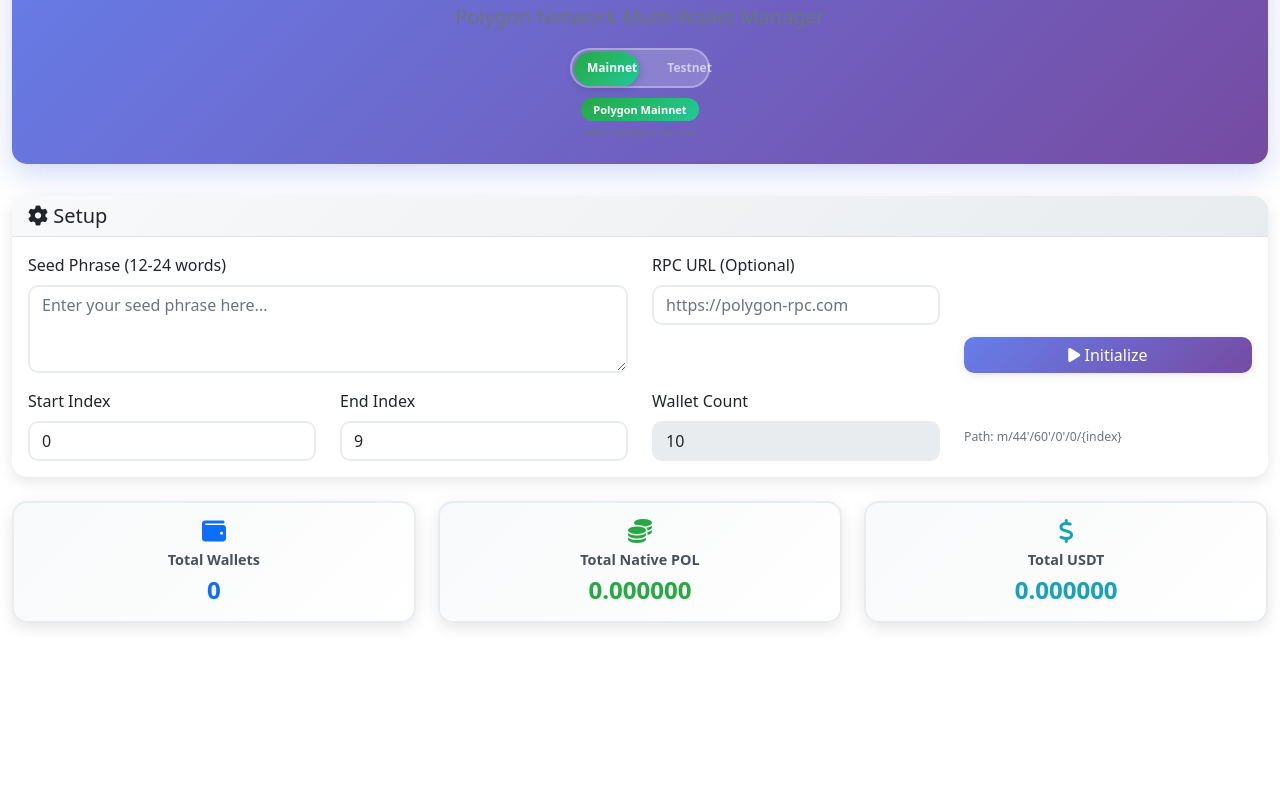
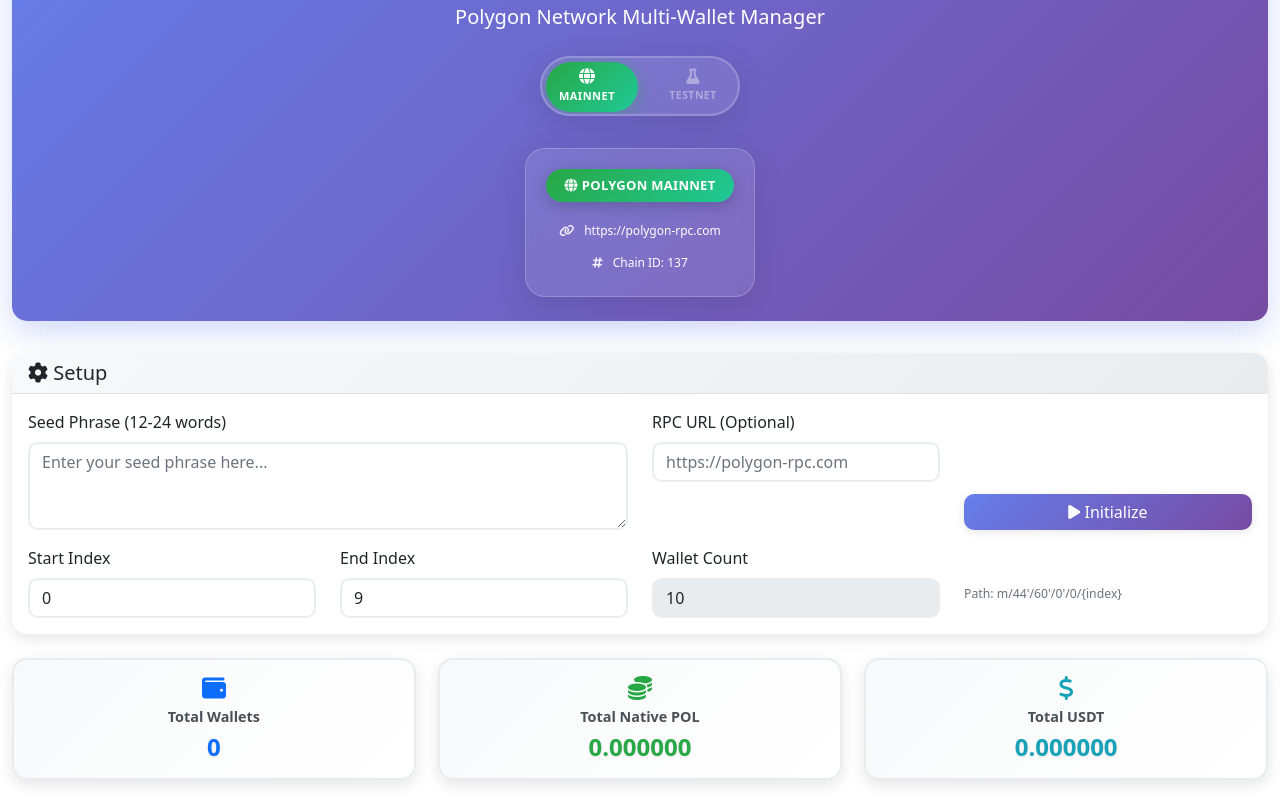
Before and after one commit to dtrbinh/evm_hd_wallet_manager, a plain HTML site: page index.html in a window 1280 px wide. Shown: the part 97-909 px from the top of the page. Before the commit the page ends 800 px from the top, so only its background shows below. Drawn offline with nearby package versions, Linux system fonts and the light colour scheme; a script that the page names is missing.

Commit message:
fix: update ui

```diff
--- a/index.html
+++ b/index.html
@@ -34,18 +34,42 @@
                     <p class="lead text-muted">Polygon Network Multi-Wallet Manager</p>
 
                     <!-- Network Switch -->
-                    <div class="network-switch-container mt-3">
-                        <div class="network-switch">
-                            <input type="checkbox" id="networkSwitch" class="network-toggle" onchange="toggleNetwork()">
-                            <label for="networkSwitch" class="network-label">
-                                <span class="network-text-mainnet">Mainnet</span>
-                                <span class="network-text-testnet">Testnet</span>
-                                <div class="network-slider"></div>
-                            </label>
-                        </div>
-                        <div class="network-info mt-2">
-                            <span id="currentNetwork" class="badge bg-success">Polygon Mainnet</span>
-                            <span id="currentRPC" class="text-muted small d-block">https://polygon-rpc.com</span>
+                    <div class="network-switch-container mt-4">
+                        <div class="network-switch-wrapper">
+                            <div class="network-switch">
+                                <input type="checkbox" id="networkSwitch" class="network-toggle" onchange="toggleNetwork()">
+                                <label for="networkSwitch" class="network-label">
+                                    <div class="network-option mainnet-option">
+                                        <i class="fas fa-globe"></i>
+                                        <span>Mainnet</span>
+                                    </div>
+                                    <div class="network-option testnet-option">
+                                        <i class="fas fa-flask"></i>
+                                        <span>Testnet</span>
+                                    </div>
+                                    <div class="network-slider">
+                                    </div>
+                                </label>
+                            </div>
+                            <div class="network-info mt-3">
+                                <div class="current-network-card">
+                                    <div class="network-status">
+                                        <span id="currentNetwork" class="badge bg-mainnet">
+                                            <i class="fas fa-globe me-1"></i>Polygon Mainnet
+                                        </span>
+                                        <div class="network-details mt-2">
+                                            <div class="network-detail-item">
+                                                <i class="fas fa-link text-muted me-1"></i>
+                                                <span id="currentRPC" class="text-muted small">https://polygon-rpc.com</span>
+                                            </div>
+                                            <div class="network-detail-item">
+                                                <i class="fas fa-hashtag text-muted me-1"></i>
+                                                <span id="currentChainId" class="text-muted small">Chain ID: 137</span>
+                                            </div>
+                                        </div>
+                                    </div>
+                                </div>
+                            </div>
                         </div>
                     </div>
                 </div>
--- a/scripts/main.js
+++ b/scripts/main.js
@@ -582,8 +582,9 @@
     const networkSwitch = document.getElementById('networkSwitch');
     const currentNetworkEl = document.getElementById('currentNetwork');
     const currentRPCEl = document.getElementById('currentRPC');
+    const currentChainIdEl = document.getElementById('currentChainId');
 
-    if (!networkSwitch || !currentNetworkEl || !currentRPCEl) {
+    if (!networkSwitch || !currentNetworkEl || !currentRPCEl || !currentChainIdEl) {
         return;
     }
 
@@ -591,19 +592,23 @@
 
     if (walletManager) {
         const network = walletManager.getCurrentNetwork();
-        currentNetworkEl.textContent = network.name;
+        const icon = isTestnet ? 'fas fa-flask' : 'fas fa-globe';
+        currentNetworkEl.innerHTML = `<i class="${icon} me-1"></i>${network.name}`;
         currentNetworkEl.className = `badge ${isTestnet ? 'bg-testnet' : 'bg-mainnet'}`;
         currentRPCEl.textContent = network.rpcUrl;
+        currentChainIdEl.textContent = `Chain ID: ${network.chainId}`;
     } else {
         // Default display when no wallet manager
         if (isTestnet) {
-            currentNetworkEl.textContent = 'Polygon Amoy Testnet';
+            currentNetworkEl.innerHTML = '<i class="fas fa-flask me-1"></i>Polygon Amoy Testnet';
             currentNetworkEl.className = 'badge bg-testnet';
             currentRPCEl.textContent = 'https://rpc-amoy.polygon.technology';
+            currentChainIdEl.textContent = 'Chain ID: 80002';
         } else {
-            currentNetworkEl.textContent = 'Polygon Mainnet';
+            currentNetworkEl.innerHTML = '<i class="fas fa-globe me-1"></i>Polygon Mainnet';
             currentNetworkEl.className = 'badge bg-mainnet';
             currentRPCEl.textContent = 'https://polygon-rpc.com';
+            currentChainIdEl.textContent = 'Chain ID: 137';
         }
     }
 }
--- a/styles/main.css
+++ b/styles/main.css
@@ -20,6 +20,10 @@
 .header-section h1 {
     color: white !important;
     -webkit-text-fill-color: white !important;
+}
+
+.header-section .lead {
+    color: white !important;
 }
 
 /* Card styling */
@@ -651,6 +655,13 @@
     justify-content: center;
 }
 
+.network-switch-wrapper {
+    display: flex;
+    flex-direction: column;
+    align-items: center;
+    gap: 1rem;
+}
+
 .network-switch {
     position: relative;
     display: inline-block;
@@ -664,79 +675,246 @@
     display: flex;
     align-items: center;
     justify-content: space-between;
-    width: 140px;
-    height: 40px;
-    background: rgba(255, 255, 255, 0.2);
-    border-radius: 25px;
+    width: 200px;
+    height: 60px;
+    background: rgba(255, 255, 255, 0.1);
+    border-radius: 35px;
     position: relative;
     cursor: pointer;
-    transition: all 0.3s ease;
-    border: 2px solid rgba(255, 255, 255, 0.3);
-    backdrop-filter: blur(10px);
+    transition: all 0.4s cubic-bezier(0.4, 0, 0.2, 1);
+    border: 2px solid rgba(255, 255, 255, 0.2);
+    backdrop-filter: blur(15px);
+    box-shadow: 0 8px 32px rgba(0, 0, 0, 0.1);
+    overflow: hidden;
 }
 
 .network-label:hover {
-    background: rgba(255, 255, 255, 0.3);
-    border-color: rgba(255, 255, 255, 0.5);
+    background: rgba(255, 255, 255, 0.15);
+    border-color: rgba(255, 255, 255, 0.4);
+    box-shadow: 0 12px 40px rgba(0, 0, 0, 0.15);
+    transform: translateY(-2px);
 }
 
-.network-text-mainnet,
-.network-text-testnet {
-    font-size: 12px;
-    font-weight: 600;
-    color: white;
+.network-option {
+    display: flex;
+    flex-direction: column;
+    align-items: center;
+    justify-content: center;
+    width: 90px;
+    height: 100%;
     z-index: 2;
     position: relative;
-    padding: 0 15px;
+    transition: all 0.3s ease;
+    gap: 4px;
+}
+
+.network-option i {
+    font-size: 16px;
+    color: rgba(255, 255, 255, 0.8);
+    transition: all 0.3s ease;
+}
+
+.network-option span {
+    font-size: 11px;
+    font-weight: 700;
+    color: rgba(255, 255, 255, 0.8);
+    text-transform: uppercase;
+    letter-spacing: 0.5px;
     transition: all 0.3s ease;
 }
 
 .network-slider {
     position: absolute;
-    top: 2px;
-    left: 2px;
-    width: 65px;
-    height: 34px;
+    top: 4px;
+    left: 4px;
+    width: 92px;
+    height: 50px;
     background: linear-gradient(135deg, #28a745 0%, #20c997 100%);
-    border-radius: 20px;
-    transition: all 0.3s ease;
-    box-shadow: 0 2px 10px rgba(0, 0, 0, 0.2);
+    border-radius: 30px;
+    transition: all 0.4s cubic-bezier(0.4, 0, 0.2, 1);
+    box-shadow: 0 4px 20px rgba(40, 167, 69, 0.4);
+    display: flex;
+    align-items: center;
+    justify-content: center;
 }
 
+
+
+/* Active states */
 .network-toggle:checked + .network-label .network-slider {
-    transform: translateX(71px);
+    transform: translateX(104px);
     background: linear-gradient(135deg, #ffc107 0%, #fd7e14 100%);
+    box-shadow: 0 4px 20px rgba(255, 193, 7, 0.4);
 }
 
-.network-toggle:checked + .network-label .network-text-mainnet {
-    opacity: 0.6;
+
+
+.network-toggle:checked + .network-label .mainnet-option {
+    opacity: 0.5;
+    transform: scale(0.95);
 }
 
-.network-toggle:not(:checked) + .network-label .network-text-testnet {
-    opacity: 0.6;
+.network-toggle:not(:checked) + .network-label .testnet-option {
+    opacity: 0.5;
+    transform: scale(0.95);
 }
 
+.network-toggle:checked + .network-label .testnet-option i,
+.network-toggle:checked + .network-label .testnet-option span {
+    color: rgba(255, 255, 255, 1);
+}
+
+.network-toggle:not(:checked) + .network-label .mainnet-option i,
+.network-toggle:not(:checked) + .network-label .mainnet-option span {
+    color: rgba(255, 255, 255, 1);
+}
+
+/* Network Info Card */
 .network-info {
     text-align: center;
+    width: 100%;
+    max-width: 300px;
+}
+
+.current-network-card {
+    background: rgba(255, 255, 255, 0.1);
+    border-radius: 20px;
+    padding: 20px;
+    backdrop-filter: blur(15px);
+    border: 1px solid rgba(255, 255, 255, 0.2);
+    box-shadow: 0 8px 32px rgba(0, 0, 0, 0.1);
+    transition: all 0.3s ease;
+}
+
+.current-network-card:hover {
+    background: rgba(255, 255, 255, 0.15);
+    transform: translateY(-2px);
+    box-shadow: 0 12px 40px rgba(0, 0, 0, 0.15);
+}
+
+.network-status {
+    display: flex;
+    flex-direction: column;
+    align-items: center;
+    gap: 8px;
 }
 
 .network-info .badge {
-    font-size: 11px;
-    padding: 6px 12px;
-    border-radius: 15px;
-    margin-bottom: 4px;
+    font-size: 13px;
+    padding: 10px 18px;
+    border-radius: 25px;
+    font-weight: 600;
+    letter-spacing: 0.3px;
+    box-shadow: 0 4px 15px rgba(0, 0, 0, 0.2);
+    border: none;
+    text-transform: uppercase;
 }
 
-.network-info .text-muted {
-    font-size: 10px;
-    opacity: 0.8;
+.network-details {
+    display: flex;
+    flex-direction: column;
+    gap: 6px;
+    align-items: center;
+    color: white;
+}
+
+.network-details * {
+    color: white !important;
+}
+
+.network-detail-item {
+    display: flex;
+    align-items: center;
+    justify-content: center;
+    gap: 6px;
+    padding: 4px 0;
+}
+
+.network-detail-item i {
+    font-size: 12px;
+    color: white;
+    opacity: 0.9;
+}
+
+.network-detail-item span {
+    font-size: 12px;
+    font-weight: 500;
+    color: white;
 }
 
 /* Network status colors */
 .bg-mainnet {
     background: linear-gradient(135deg, #28a745 0%, #20c997 100%) !important;
+    color: white !important;
 }
 
 .bg-testnet {
     background: linear-gradient(135deg, #ffc107 0%, #fd7e14 100%) !important;
+    color: white !important;
 }
+
+/* Responsive adjustments */
+@media (max-width: 768px) {
+    .network-label {
+        width: 180px;
+        height: 55px;
+    }
+
+    .network-option {
+        width: 80px;
+    }
+
+    .network-slider {
+        width: 82px;
+        height: 45px;
+    }
+
+    .network-toggle:checked + .network-label .network-slider {
+        transform: translateX(94px);
+    }
+
+    .current-network-card {
+        padding: 16px;
+        max-width: 280px;
+    }
+}
+
+@media (max-width: 480px) {
+    .network-label {
+        width: 160px;
+        height: 50px;
+    }
+
+    .network-option {
+        width: 70px;
+    }
+
+    .network-option i {
+        font-size: 14px;
+    }
+
+    .network-option span {
+        font-size: 10px;
+    }
+
+    .network-slider {
+        width: 72px;
+        height: 40px;
+    }
+
+
+
+    .network-toggle:checked + .network-label .network-slider {
+        transform: translateX(84px);
+    }
+
+    .current-network-card {
+        padding: 14px;
+        max-width: 260px;
+    }
+
+    .network-info .badge {
+        font-size: 11px;
+        padding: 8px 14px;
+    }
+}
```
